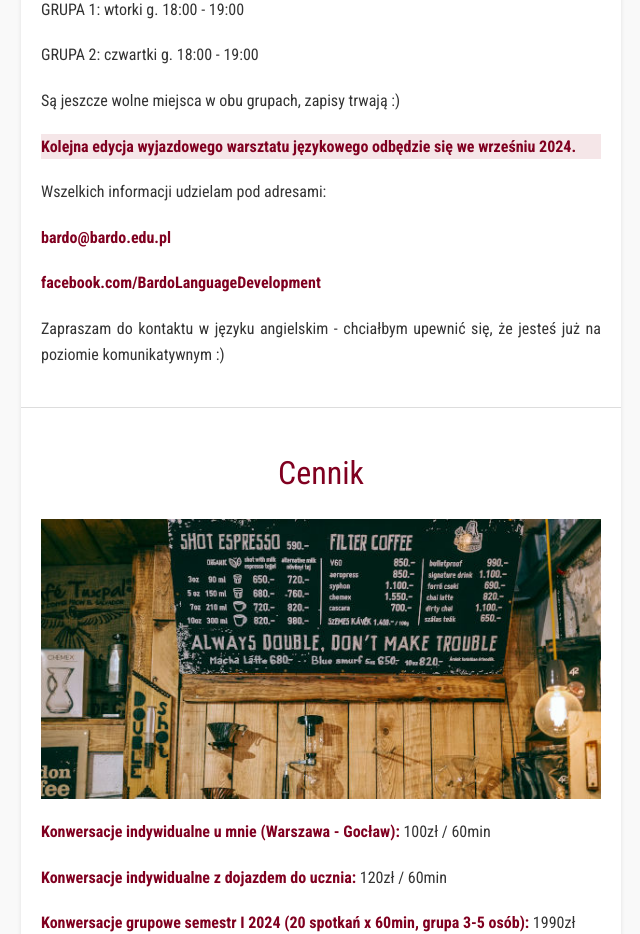
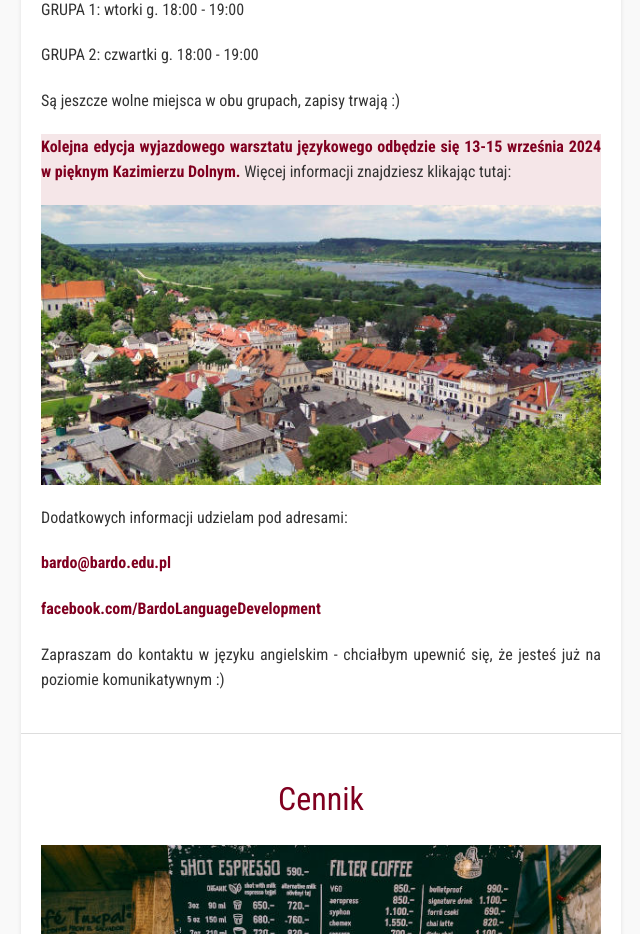
Before and after one commit to BartekNowicki/tlumaczustny, a React (Vite) app: page / in a window 1280 px wide. Shown: the part 7660-8594 px from the top of the page, without its empty margins (319-959 px from the left). Built offline with nearby package versions, Linux system fonts and the light colour scheme; the HTML template or start-up script is replaced by a standard one.

Commit message:
Create popup with adjustable content

```diff
--- a/src/App.tsx
+++ b/src/App.tsx
@@ -1,12 +1,16 @@
 import './reset.css';
 import './App.css';
 
+import React, { useState } from 'react';
+
 import bardo from './assets/bardo.jpg';
 import Bartek_interpreting from './assets/Bartek_interpreting.jpg';
+import KazimierzDolny from './assets/KazimierzDolny.jpg';
 import sections from './assets/data/sections';
 
 import Header from './components/Header';
 import Footer from './components/Footer';
+import Popup from './components/Popup';
 
 interface ParagraphProps {
   header: string;
@@ -20,6 +24,25 @@ const Paragraph: React.FC<ParagraphProps> = ({ header, content }) => (
 );
 
 function App() {
+const [isPopupOpen, setIsPopupOpen] = useState(false);
+const [popupContent, setPopupContent] = useState<React.ReactNode>(null);
+
+const handleImageClick = () => {
+      const content = (
+        <div className="section">
+          <h1>{`Language Immersion in Kazimierz Dolny - September 13th-15th, 2024`}</h1>
+          <img src={KazimierzDolny} alt="Warsztaty językowe Kazimierz Dolny" className=""/>
+        </div>
+      );
+      setPopupContent(content);
+      setIsPopupOpen(true);
+  };
+
+  const closePopup = () => {
+    setIsPopupOpen(false);
+    setPopupContent(null);
+  };
+
   return (
     <div>
       <Header />
@@ -37,6 +60,15 @@ function App() {
                           >
                             <Paragraph key={i} header={paragraph.header} content={paragraph.content} />
                             {section.id === "section3" && i === 4 && <img src={Bartek_interpreting} alt="Bartek_interpreting" className="" />}
+                            {section.id === "section5" && i === 5 && (
+                                                <img
+                                                  src={KazimierzDolny}
+                                                  alt="Warsztaty językowe Kazimierz Dolny"
+                                                  className=""
+                                                  onClick={handleImageClick}
+                                                  style={{ cursor: 'pointer' }}
+                                                />
+                                              )}
                           </div>
                           ))
                         ) : (
@@ -46,6 +78,7 @@ function App() {
         ))}
       </div>
      <Footer />
+     {isPopupOpen && ( <Popup sectionContent={popupContent} onClose={closePopup} /> )}
     </div>
   );
 }
--- a/src/assets/data/section5.ts
+++ b/src/assets/data/section5.ts
@@ -33,13 +33,13 @@ const paragraph5_5 = {
 };
 
 const paragraph5_6 = {
-  header: `Kolejna edycja wyjazdowego warsztatu językowego odbędzie się we wrześniu 2024.`,
-  content: ``
+  header: `Kolejna edycja wyjazdowego warsztatu językowego odbędzie się 13-15 września 2024 w pięknym Kazimierzu Dolnym.`,
+  content: ` Więcej informacji znajdziesz klikając tutaj:`
 };
 
 const paragraph5_7 = {
   header: ``,
-  content: `Wszelkich informacji udzielam pod adresami:`
+  content: `Dodatkowych informacji udzielam pod adresami:`
 };
 
 const paragraph5_8 = {
--- /dev/null
+++ b/src/components/Popup.css
@@ -0,0 +1,33 @@
+.popup-overlay {
+  position: fixed;
+  top: 0;
+  left: 0;
+  width: 100%;
+  height: 100%;
+  background-color: rgba(0, 0, 0, 0.8);
+  display: flex;
+  justify-content: center;
+  align-items: center;
+  z-index: 1000;
+}
+
+.popup-content {
+  background-color: white;
+  padding: 20px;
+  max-width: 600px;
+  width: 100%;
+  border-radius: 10px;
+  position: relative;
+}
+
+.close-button {
+  position: absolute;
+  top: 10px;
+  right: 10px;
+  background-color: #000;
+  border-radius: 50%;
+  color: #fff;
+  border: none;
+  padding: 5px 10px;
+  cursor: pointer;
+}
--- /dev/null
+++ b/src/components/Popup.tsx
@@ -0,0 +1,20 @@
+import React from 'react';
+import './Popup.css';
+
+interface PopupProps {
+  sectionContent: React.ReactNode;
+  onClose: () => void;
+}
+
+const Popup: React.FC<PopupProps> = ({ sectionContent, onClose }) => {
+  return (
+    <div className="popup-overlay">
+      <div className="popup-content">
+        {sectionContent}
+        <button className="close-button" onClick={onClose}>x</button>
+      </div>
+    </div>
+  );
+};
+
+export default Popup;
```
Also changed, not shown: src/assets/KazimierzDolny.jpg (added).
